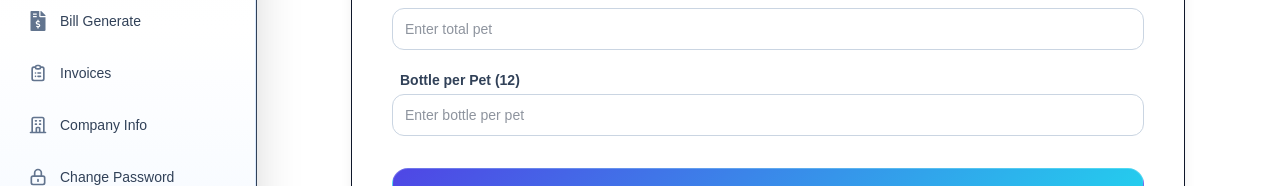
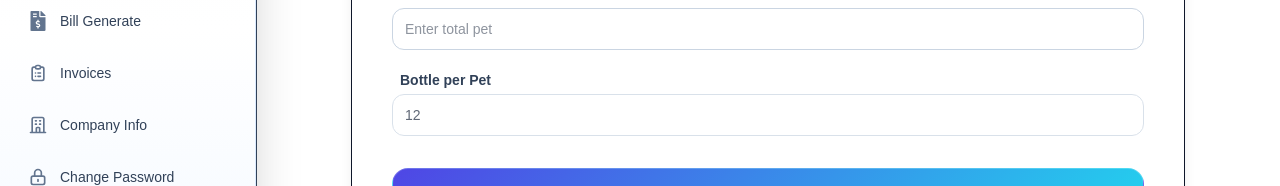
Before and after one commit to SaqibYounas/Zamra, a Next.js app: page /production in a window 1280 px wide. Shown: the part 372-558 px from the top of the page. Built offline with nearby package versions, Linux system fonts and the light colour scheme.

Commit message:
fixed the per pat bottle type

```diff
--- a/app/(dashboard)/production/page.tsx
+++ b/app/(dashboard)/production/page.tsx
@@ -73,14 +73,15 @@ export default function ProductionPage() {
             />
 
             <WaterInputField
-              label="Bottle per Pet (12)"
+              label="Bottle per Pet"
               type="number"
-              value={formData.bottlePerPet}
-              onChange={(e: ChangeEvent<HTMLInputElement>) =>
-                handleChange('bottlePerPet', e.target.value)
-              }
+              value={12}
+              disabled
               placeholder="Enter bottle per pet"
               error={fieldErrors.bottlePerPet}
+              onChange={function (e: ChangeEvent<HTMLInputElement>): void {
+                throw new Error('Function not implemented.');
+              }}
             />
           </>
         );
@@ -100,20 +101,22 @@ export default function ProductionPage() {
             />
 
             <WaterInputField
-              label="Bottle per Pet (6)"
+              label="Bottle per Pet"
               type="number"
-              value={formData.bottlePerPet}
-              onChange={(e: ChangeEvent<HTMLInputElement>) =>
-                handleChange('bottlePerPet', e.target.value)
-              }
+              value={6}
+              disabled
               placeholder="Enter bottle per pet"
               error={fieldErrors.bottlePerPet}
+              onChange={function (e: ChangeEvent<HTMLInputElement>): void {
+                throw new Error('Function not implemented.');
+              }}
             />
           </>
         );
 
       case '5L':
         return (
+          <>
             <WaterInputField
               label="Total Bottles"
               type="number"
@@ -124,6 +127,18 @@ export default function ProductionPage() {
               placeholder="Enter total bottles"
               error={fieldErrors.totalPet}
             />
+            <WaterInputField
+              label="Bottle per Pet"
+              type="number"
+              value={4}
+              disabled
+              placeholder="Enter bottle per pet"
+              error={fieldErrors.bottlePerPet}
+              onChange={function (e: ChangeEvent<HTMLInputElement>): void {
+                throw new Error('Function not implemented.');
+              }}
+            />
+          </>
         );
 
       case '19L':
@@ -139,11 +154,23 @@ export default function ProductionPage() {
               placeholder="Enter quantity"
               error={fieldErrors.totalPet}
             />
+            <WaterInputField
+              label="Bottle per Pet"
+              type="number"
+              value={1}
+              disabled
+              placeholder="Enter bottle per pet"
+              error={fieldErrors.bottlePerPet}
+              onChange={function (e: ChangeEvent<HTMLInputElement>): void {
+                throw new Error('Function not implemented.');
+              }}
+            />
           </>
         );
 
       case '19L Refill':
         return (
+          <>
             <WaterInputField
               label="Total Refill"
               type="number"
@@ -154,6 +181,18 @@ export default function ProductionPage() {
               placeholder="Enter refill today"
               error={fieldErrors.totalPet}
             />
+            <WaterInputField
+              label="Bottle per Pet"
+              type="number"
+              value={1}
+              disabled
+              placeholder="Enter bottle per pet"
+              error={fieldErrors.bottlePerPet}
+              onChange={function (e: ChangeEvent<HTMLInputElement>): void {
+                throw new Error('Function not implemented.');
+              }}
+            />
+          </>
         );
 
       default:
--- a/app/src/components/inputFields/InputField.tsx
+++ b/app/src/components/inputFields/InputField.tsx
@@ -9,7 +9,7 @@ interface WaterInputFieldProps {
   customicon?: () => JSX.Element;
   icon?: LucideIcon;
   type: string;
-  value: string;
+  value: string | number;
   onChange: (e: ChangeEvent<HTMLInputElement>) => void;
   onKeyDown?: (e: KeyboardEvent<HTMLInputElement>) => void;
   placeholder?: string;
@@ -20,6 +20,7 @@ interface WaterInputFieldProps {
   iconToggle?: { show: JSX.Element; hide: JSX.Element };
   name?: string;
   marginBottom?: string;
+  disabled?: boolean;
 }
 
 export default function WaterInputField({
@@ -37,6 +38,7 @@ export default function WaterInputField({
   showPassword,
   iconToggle,
   marginBottom = 'mb-4',
+  disabled = false,
 }: WaterInputFieldProps) {
   return (
     <div className={`w-full ${marginBottom}`}>
@@ -67,6 +69,7 @@ export default function WaterInputField({
           onChange={onChange}
           onKeyDown={onKeyDown}
           placeholder={placeholder}
+          disabled={disabled}
           className={`
             h-[42px]
             w-full
@@ -84,6 +87,7 @@ export default function WaterInputField({
                 : 'border-slate-300 bg-white text-slate-800 focus:border-sky-700 focus:ring-sky-400'
             }
             ${error ? 'border-red-500' : ''}
+            ${disabled ? 'cursor-not-allowed bg-slate-100 text-slate-500 opacity-70' : ''}
           `}
         />
 
@@ -91,11 +95,8 @@ export default function WaterInputField({
           <button
             type="button"
             onClick={togglePassword}
-            className={`absolute right-3 top-1/2 -translate-y-1/2 flex h-8 w-8 items-center justify-center rounded-md transition-colors ${
-              dark
-                ? 'text-sky-400 hover:text-sky-200'
-                : 'text-slate-400 hover:text-sky-600'
-            }`}
+            disabled={disabled}
+            className="absolute right-3 top-1/2 -translate-y-1/2"
           >
             {showPassword ? iconToggle?.show : iconToggle?.hide}
           </button>
```
Lines whose indentation alone changed are shown as unchanged.
